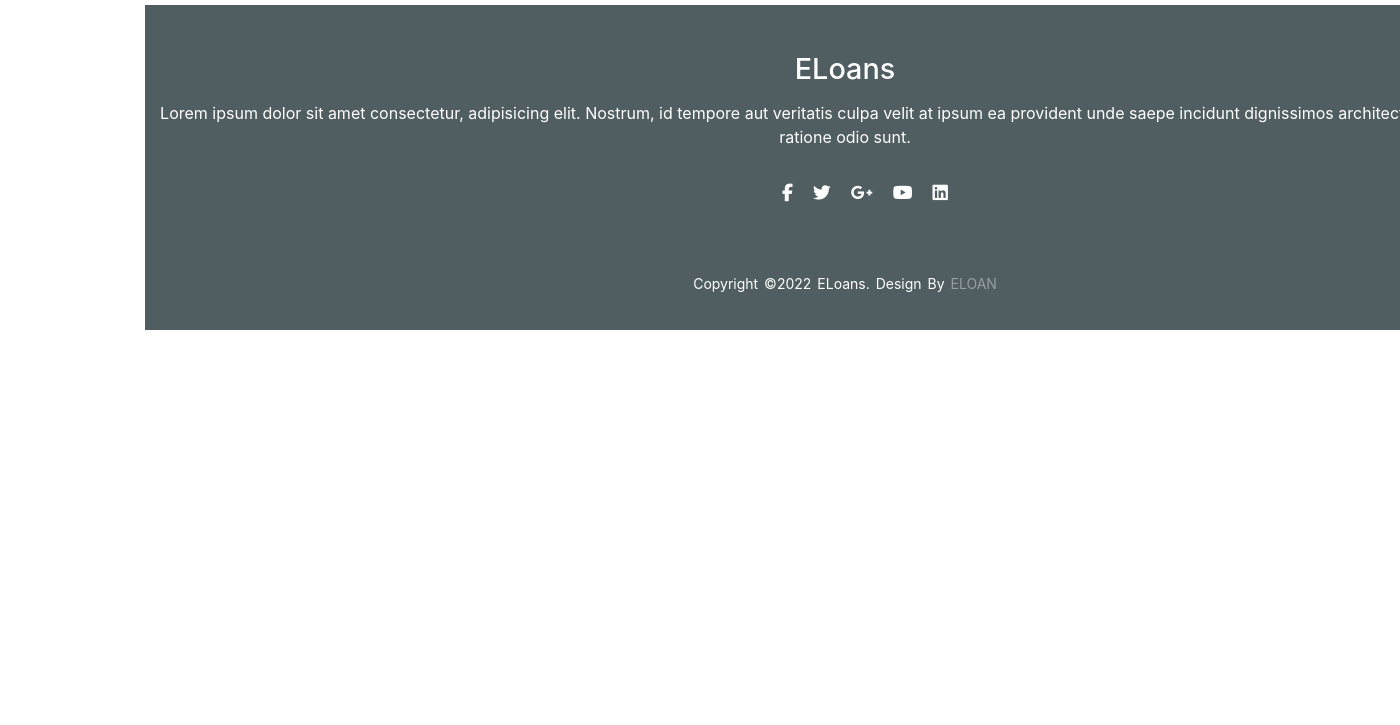
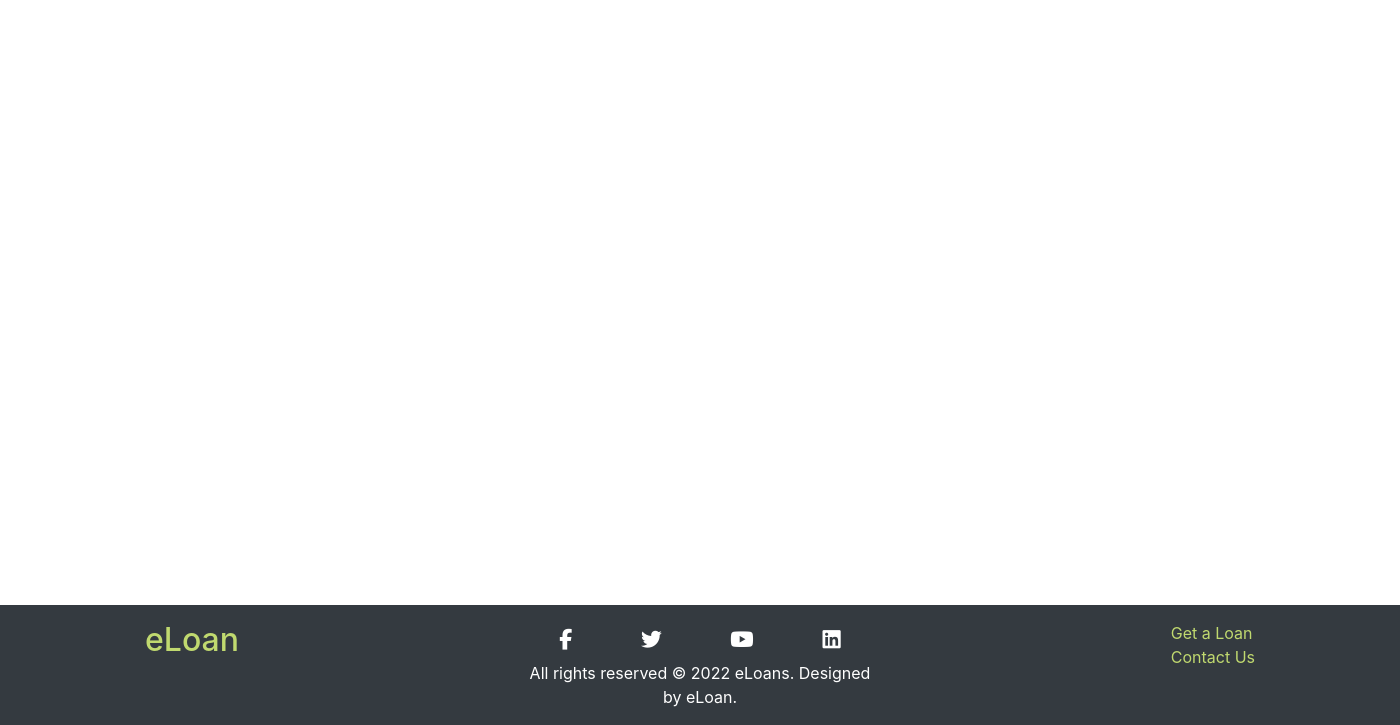
Before and after one commit to BrianMwevi/eLoan, a Django app: page / in a window 1400 px wide; the page is wider, and only the part inside the window is pictured. Shown: the part 75-800 px from the top of that part. Run offline with Django 4.2, Linux system fonts and the light colour scheme; some libraries are stand-ins or nearby versions.

Commit message:
ft:footer -- add footer

```diff
--- a/loan/static/css/footer.css
+++ b/loan/static/css/footer.css
@@ -1,86 +1,21 @@
-/* FOOTER STARTING */
+.footer-icons {
+  font-size: 1.3rem;
+  color:#fff;
+}
 
-footer{
-    /* position: absolute;
-    bottom:0;
-    left:0;
-    right:0; */
-
-    background:#505d61;
-    height: auto;
-    width: 100vw;
-    padding-top: 40px;
-    color: white;
+.footer-icons:hover {
+    color:aqua;
 
 }
 
-.footer-content{
-display: flex;
-align-items: center;
-justify-content: center;
-flex-direction: column;
-text-align: center;
+.footer-links {
+  color: #c0d96f;
+  text-decoration: none;
 }
 
-.footer-content h3{
-    font-size: 1.8rem;
-    font-weight:400px;
-    text-transform:capitalize;
-    line-height: 3rem;
+
+.footer-links:hover {
+  text-decoration: none;
+  color:#fff;
 
 }
-
-footer-content p{
-    max-width: 500px;
-    margin: 10px auto;
-    line-height: 28px;
-    font-size:14px;
-
-}
-
-.socials{
-    list-style: none;
-    display: flex;
-    align-items: center;
-    justify-content: center;
-    margin: 1rem 0 3rem 0;
-}
-
-.socials li{
-    margin: 0 10px;
-
-}
-
-.socials a{
-    text-decoration: none;
-    color: white;
-}
-
-.socials a i{
-    font-size: 1.1rem;
-    transition: color .4s ease;
-}
-
-.socials a:hover{
-color: aqua;
-}
-.footer-bottom{
-    background:#505d61 ;
-    width: 100vw;
-    padding: 20px 0px;
-    text-align: center;
-
-}
-
-.footer-bottom p{
-    font-size: 14px;
-    word-spacing: 2px;
-    text-transform: capitalize;
-
-}
-
-.footer-bottom span{
-    text-transform: uppercase;
-    opacity: .4;
-    font-weight: 200px;
-}
--- a/loan/templates/main/footer.html
+++ b/loan/templates/main/footer.html
@@ -2,46 +2,63 @@
 <!DOCTYPE html>
 <html lang="en">
   <head>
-    <meta charset="UTF-8">
-    <meta http-equiv="X-UA-Compatible" content="IE=edge">
-    <meta name="viewport" content="width=device-width, initial-scale=1.0">
+    <meta charset="UTF-8" />
+    <meta http-equiv="X-UA-Compatible" content="IE=edge" />
+    <meta name="viewport" content="width=device-width, initial-scale=1.0" />
     <title></title>
     {% block styles %}
-    <link rel="stylesheet" href="{% static 'css/footer.css' %}">
+    <link rel="stylesheet" href="{% static 'css/footer.css' %}" />
 
     {% endblock %}
   </head>
   <body>
-    <footer>
-      <div class="footer-content">
-        <h3>eLoans</h3>
-        <p>
-          Lorem ipsum dolor sit amet consectetur, adipisicing elit. Nostrum, id
-          tempore aut veritatis culpa velit at ipsum ea provident unde saepe
-          incidunt dignissimos architecto quae optio sint ratione odio sunt.
-        </p>
-        <ul class="socials">
-          <li>
-            <a href=""><i class="fa fa-facebook"></i></a>
+    <div class="footer fixed-bottom">
+      <div class="container-fluid bg-dark">
+        <div class="container">
+          <div class="row text-white py-3">
+            <div class="col-lg-4">
+              <h2><a href="#" class="footer-links">eLoan</a></h2>
+            </div>
+            <div class="col-lg-4 mx-auto">
+              <ul class="nav">
+                <li class="navbar-item mx-auto mx-auto">
+                  <a class="nav-link text-dark" href=""
+                    ><i class="fa footer-icons fa-facebook"></i
+                  ></a>
                 </li>
-          <li>
-            <a href=""><i class="fa fa-twitter"></i></a>
+
+                <li class="navbar-item mx-auto">
+                  <a class="nav-link text-dark" href=""
+                    ><i class="fa footer-icons fa-twitter"></i
+                  ></a>
                 </li>
-          <li>
-            <a href=""><i class="fa fa-google-plus"></i></a>
+
+                <li class="navbar-item mx-auto">
+                  <a class="nav-link text-dark" href=""
+                    ><i class="fa footer-icons fa-youtube"></i
+                  ></a>
                 </li>
-          <li>
-            <a href=""><i class="fa fa-youtube"></i></a>
-          </li>
-          <li>
-            <a href=""><i class="fa fa-linkedin-square"></i></a>
+
+                <li class="navbar-item mx-auto">
+                  <a class="nav-link text-dark" href=""
+                    ><i class="fa footer-icons fa-linkedin-square"></i
+                  ></a>
                 </li>
               </ul>
+
+              <p class="text-center text-white p-0 m-0">
+                All rights reserved &copy; 2022 eLoans. Designed by eLoan.
+              </p>
             </div>
-      <div class="footer-bottom">
-        <p>copyright &copy;2022 eLoans. design by <span>eloan</span></p>
+            <div class="col-lg-4 ml-auto">
+              <div class="float-right">
+                <a class="p-0 m-0 footer-links" href="#">Get a Loan</a><br />
+                <a class="p-0 m-0 footer-links" href="#">Contact Us</a>
               </div>
-    </footer>
-
+            </div>
+          </div>
+        </div>
+      </div>
+    </div>
   </body>
 </html>
```
Lines whose indentation alone changed are shown as unchanged.
